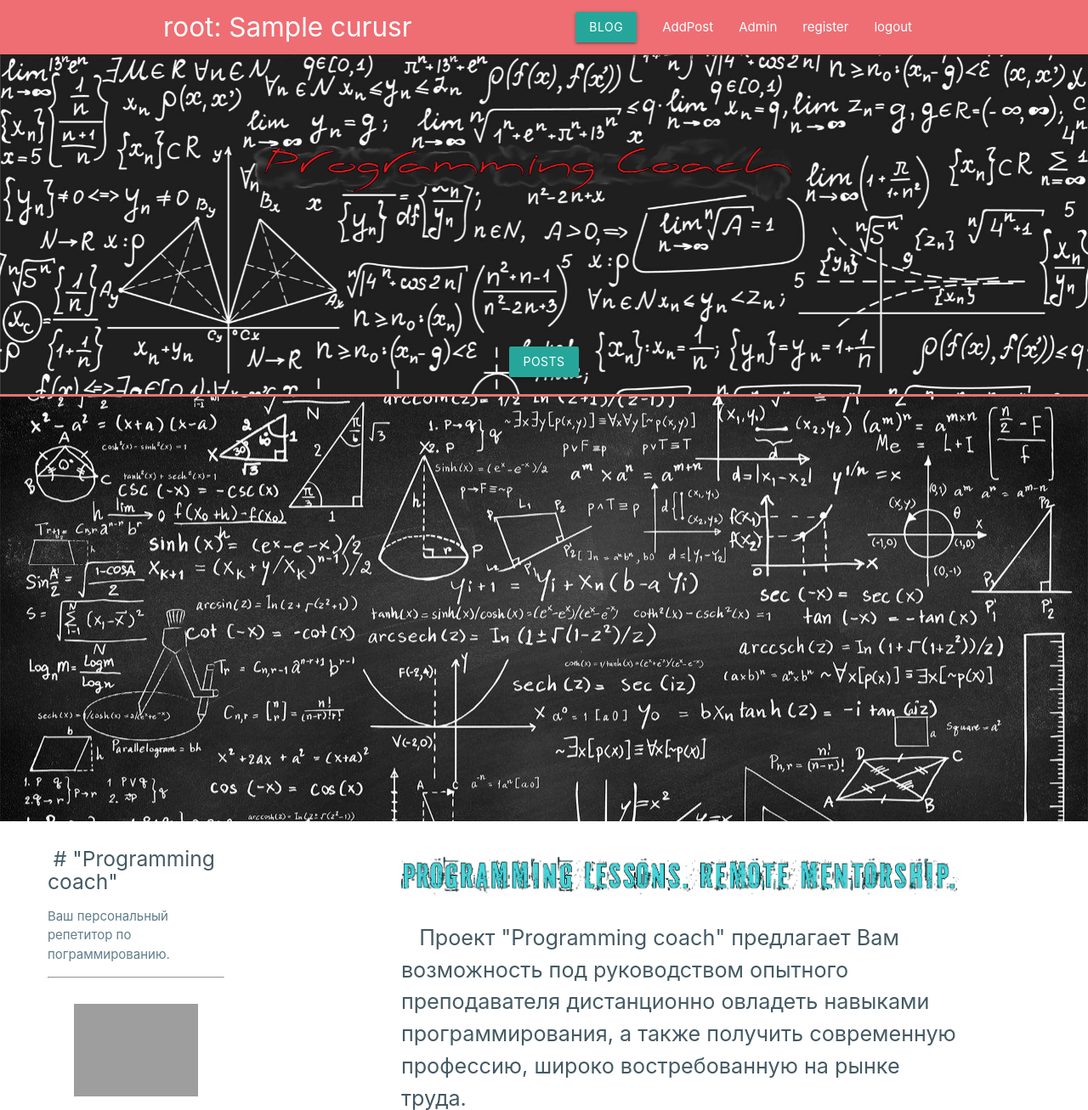
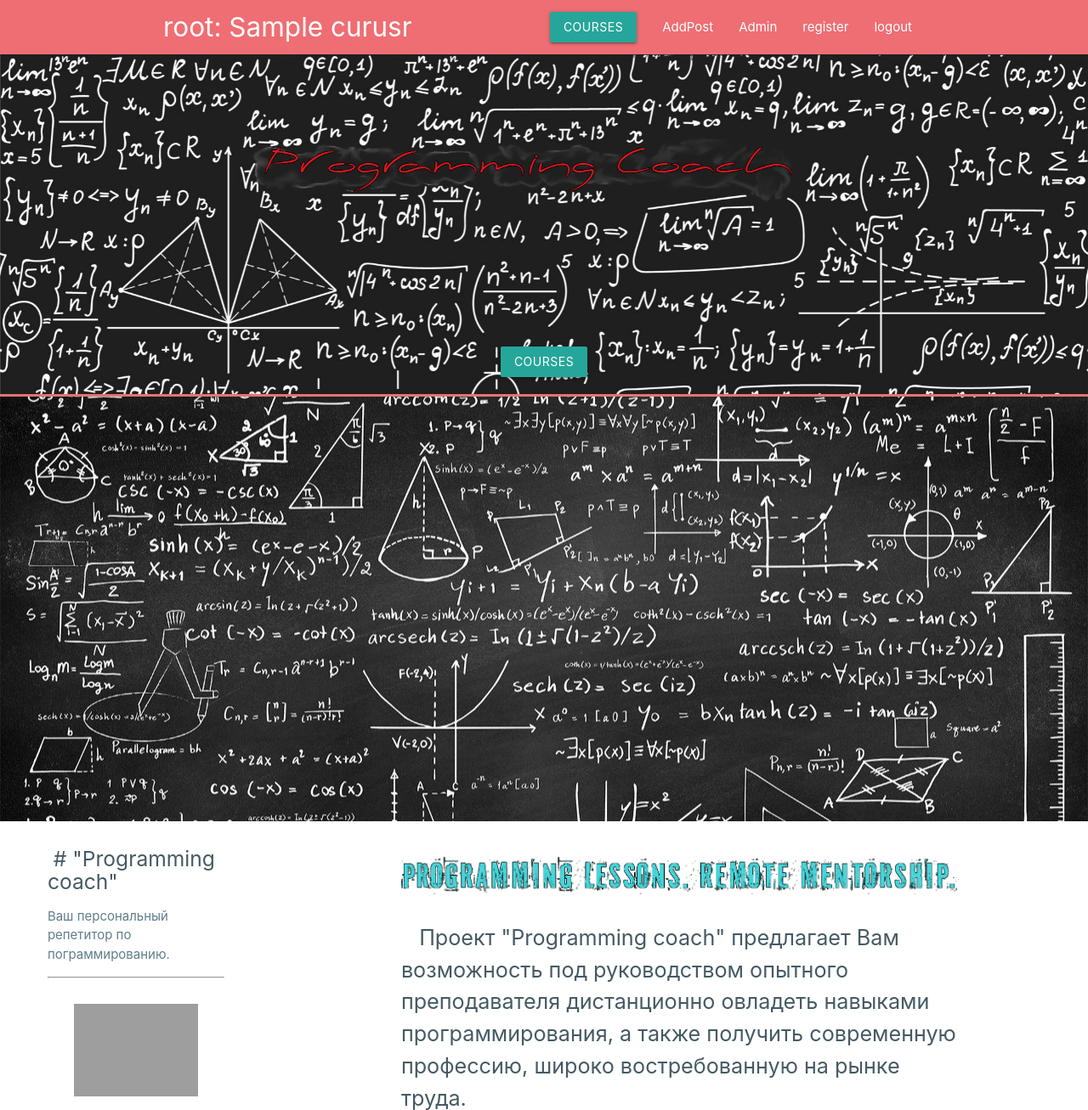
Before and after one commit to NickIT87/blog_dashboard, a Flask app: template landing/templates/landingmpage.html in a window 1280 px wide. Shown: the top 1307 px of the page at 85% size. Run offline with Flask 3, Linux system fonts and the light colour scheme; the template is opened without the code that fills it: most values are stand-ins (such as "Sample title", 1, 10 or a date in 2020); some libraries are stand-ins or nearby versions; grey boxes are pictures that could not be loaded.

Commit message:
think about courses

```diff
--- a/landing/templates/blog.html
+++ b/landing/templates/blog.html
@@ -4,7 +4,7 @@
 <div class="container">
     <!-- H1 image title -->
     <div class="container">
-        <h1><img class="responsive-img" src="{{ url_for('static', filename='images/BlogPosts.png')}}"></h1>
+        <h1><img class="responsive-img" src="{{ url_for('static', filename='images/AvailableCourses.png')}}"></h1>
     </div>
 
     <!-- All cards -->
--- a/landing/templates/index.html
+++ b/landing/templates/index.html
@@ -34,7 +34,7 @@
                     {% if messages %}
                     <li><a class="waves-effect waves-light btn" href="{{ url_for('home') }}">Home</a></li>
                     {% else %}
-                    <li><a class="waves-effect waves-light btn" href="{{ url_for('blog') }}">Blog</a></li>
+                    <li><a class="waves-effect waves-light btn" href="{{ url_for('blog') }}">Courses</a></li>
                     {% endif %}
                     {% if curusr %}
                     <li><a href="{{ url_for('main') }}">AddPost</a></li>
--- a/landing/templates/landingmpage.html
+++ b/landing/templates/landingmpage.html
@@ -8,7 +8,7 @@
             <div class="container" style="padding-bottom: 3rem;">
                 <img class="responsive-img" src="{{ url_for('static', filename='images/logotitle.png')}}">
             </div> -->
-            <a class="waves-effect waves-light btn" href="{{ url_for('blog') }}">Posts</a>
+            <a class="waves-effect waves-light btn" href="{{ url_for('blog') }}">Courses</a>
         </div>
         <div class="carousel-item red lighten-2 white-text" href="#one!">
             <img class="responsive-img" src="{{ url_for('static', filename='images/space2.png')}}">
@@ -200,7 +200,8 @@
             <div class="container">
                 <h4><img class="responsive-img" src="{{ url_for('static', filename='images/title1.png')}}"></h4>
                 <h4>Software Testing for your bysiness solution</h4>
-                <p> Differend kinds of testing ready for you </p>
+                <p> Вашему вниманию предлагается курс по основам тестирования и автоматизации программного обеспечения.</p>
+                <p> Курс расчитан на опытных пользователей, потому перед заказом рекомендуется пройти курс по основам программирования.</p>
                 <ul>
                     <li>
                         <blockquote>
```
Also changed, not shown: landing/static/images/AvailableCourses.png (added), landing/static/images/title2.png (deleted).
